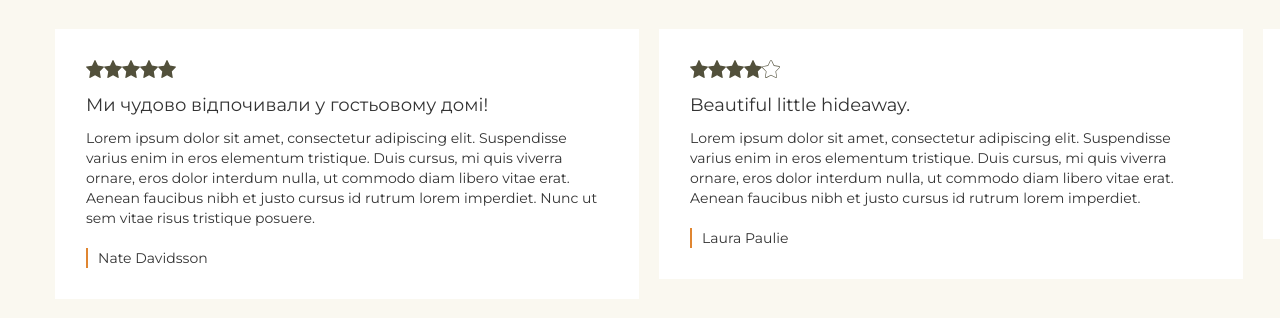
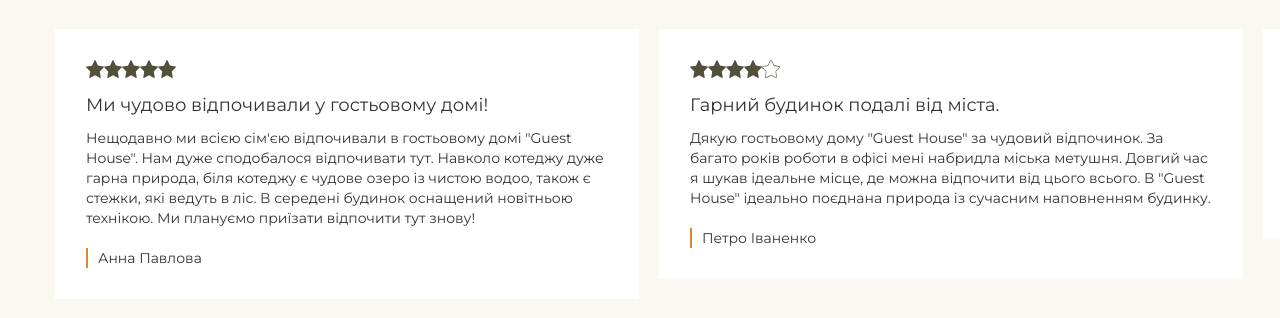
Before and after one commit to krutobok/guest__house--prod, a plain HTML site: page index.html in a window 1280 px wide. Shown: the part 3849-4167 px from the top of the page. Drawn offline with Linux system fonts and the light colour scheme.

Commit message:
1.1.0
comment text translated

```diff
--- a/index.html
+++ b/index.html
@@ -181,27 +181,27 @@
                                 <div class="slider__content">
                                     <div class="slider__item">
                                         <div class="slider__item-rate" data-rate="5"></div>
-                                        <h6 class="slider__item-title">Super cozy!</h6>
-                                        <p class="slider__item-text">Duis cursus, mi quis viverra ornare, eros dolor interdum nulla, ut commodo diam libero vitae erat. Aenean faucibus nibh et justo cursus id rutrum lorem imperdiet. Nunc ut sem vitae risus tristique posuere.</p>
-                                        <p class="slider__item-author">Sven Dunlop</p>
+                                        <h6 class="slider__item-title">Супер затишно!</h6>
+                                        <p class="slider__item-text">На минулому тижні я відпочивав в гостьовому домі "Guest House". В будинку було дуже затишно, з вікон відкривався чудовий крайовид на ліс та озеро. Наповнення будинку дуже сучасне, все дуже зручне. Дякую за чудовий відпочинок!</p>
+                                        <p class="slider__item-author">Микола Смислов</p>
                                     </div>
                                     <div class="slider__item">
                                         <div class="slider__item-rate" data-rate="5"></div>
                                         <h6 class="slider__item-title">Ми чудово відпочивали у гостьовому домі!</h6>
-                                        <p class="slider__item-text">Lorem ipsum dolor sit amet, consectetur adipiscing elit. Suspendisse varius enim in eros elementum tristique. Duis cursus, mi quis viverra ornare, eros dolor interdum nulla, ut commodo diam libero vitae erat. Aenean faucibus nibh et justo cursus id rutrum lorem imperdiet. Nunc ut sem vitae risus tristique posuere.</p>
-                                        <p class="slider__item-author">Nate Davidsson</p>
+                                        <p class="slider__item-text">Нещодавно ми всією сім'єю відпочивали в гостьовому домі "Guest House". Нам дуже сподобалося відпочивати тут. Навколо котеджу дуже гарна природа, біля котеджу є чудове озеро із чистою водоо, також є стежки, які ведуть в ліс. В середені будинок оснащений новітньою технікою. Ми плануємо приїзати відпочити тут знову!</p>
+                                        <p class="slider__item-author">Анна Павлова</p>
                                     </div>
                                     <div class="slider__item">
                                         <div class="slider__item-rate" data-rate="4"></div>
-                                        <h6 class="slider__item-title">Beautiful little hideaway.</h6>
-                                        <p class="slider__item-text">Lorem ipsum dolor sit amet, consectetur adipiscing elit. Suspendisse varius enim in eros elementum tristique. Duis cursus, mi quis viverra ornare, eros dolor interdum nulla, ut commodo diam libero vitae erat. Aenean faucibus nibh et justo cursus id rutrum lorem imperdiet.</p>
-                                        <p class="slider__item-author">Laura Paulie</p>
+                                        <h6 class="slider__item-title">Гарний будинок подалі від міста.</h6>
+                                        <p class="slider__item-text">Дякую гостьовому дому "Guest House" за чудовий відпочинок. За багато років роботи в офісі мені набридла міська метушня. Довгий час я шукав ідеальне місце, де можна відпочити від цього всього. В "Guest House" ідеально поєднана природа із сучасним наповненням будинку.</p>
+                                        <p class="slider__item-author">Петро Іваненко</p>
                                     </div>
                                     <div class="slider__item">
                                         <div class="slider__item-rate" data-rate="5"></div>
-                                        <h6 class="slider__item-title">Best vacation ever!</h6>
-                                        <p class="slider__item-text">Lorem ipsum dolor sit amet, consectetur adipiscing elit. Suspendisse varius enim in eros elementum tristique.</p>
-                                        <p class="slider__item-author">Greg Todd</p>
+                                        <h6 class="slider__item-title">Найкращий відпочинок!</h6>
+                                        <p class="slider__item-text">Ми з друзями чудово провели час у гостьовому домі "Guest House" біля озера.</p>
+                                        <p class="slider__item-author">Степан Бандера</p>
                                     </div>
                                 </div>
                             </div>
```
